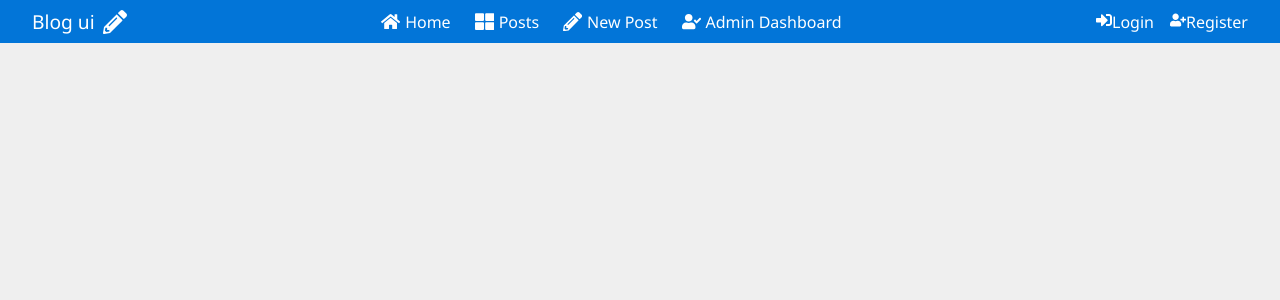
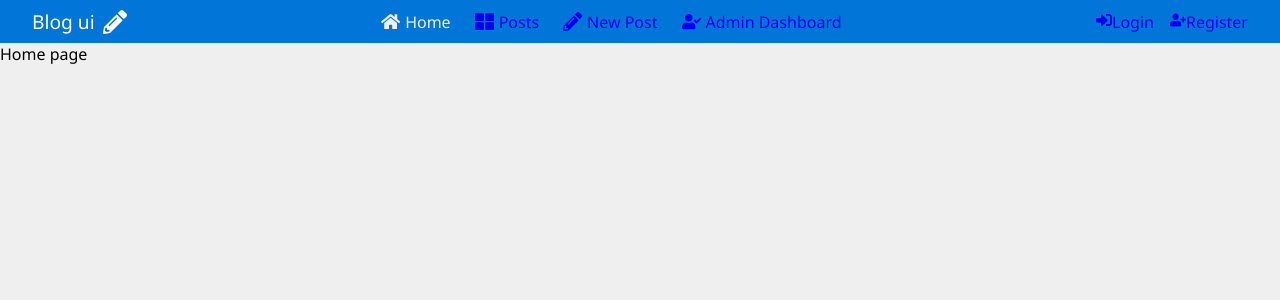
Before and after one commit to eldiaby/blog-app, a React (Vite) app in the folder front-end/: page / in a window 1280 px wide. Shown: the top 300 px of the page. Built offline with nearby package versions, Linux system fonts and the light colour scheme.

Commit message:
Add: react router logic

```diff
--- a/front-end/src/App.tsx
+++ b/front-end/src/App.tsx
@@ -1,7 +1,7 @@
-import { Header } from "@/components/Header";
+import ReactRouter from "./providers/ReactRouter";
 
 function App() {
-  return <Header />;
+  return <ReactRouter />;
 }
 
 export default App;
--- a/front-end/src/components/Header/Header.scss
+++ b/front-end/src/components/Header/Header.scss
@@ -44,7 +44,7 @@
       cursor: pointer;
       font-weight: 500;
 
-      &:hover {
+      &:hover, &.active {
         color: colors.$main-color;
       }
 
--- a/front-end/src/components/Header/Header.tsx
+++ b/front-end/src/components/Header/Header.tsx
@@ -1,3 +1,4 @@
+import { ROUTES } from "@/constants/routes";
 import "./Header.scss";
 import { useState } from "react";
 import {
@@ -10,6 +11,8 @@ import {
   FaUserCheck,
   FaUserPlus,
 } from "react-icons/fa";
+
+import { Link, NavLink } from "react-router-dom";
 
 const Header: React.FC = () => {
   const [menuOpen, setMenuOpen] = useState(false);
@@ -31,36 +34,36 @@ const Header: React.FC = () => {
       {/* Center Section: Navbar */}
       <nav className={`header__navbar ${menuOpen ? "open" : ""}`}>
         <ul className="header__navbar__list">
-          <li className="header__navbar__link">
+          <NavLink to={ROUTES.ROOT} className="header__navbar__link">
             <FaHome className="header__navbar__icon" />
             Home
-          </li>
-          <li className="header__navbar__link">
+          </NavLink>
+          <NavLink to={ROUTES.PUBLIC.POSTS} className="header__navbar__link">
             <FaThLarge className="header__navbar__icon" />
             Posts
-          </li>
-          <li className="header__navbar__link">
+          </NavLink>
+          <NavLink to={ROUTES.PRIVATE.CREATE_POST} className="header__navbar__link">
             <FaPencilAlt className="header__navbar__icon" />
             New Post
-          </li>
-          <li className="header__navbar__link">
+          </NavLink>
+          <NavLink to={ROUTES.PRIVATE.DASHBOARD} className="header__navbar__link">
             <FaUserCheck className="header__navbar__icon" />
             Admin Dashboard
-          </li>
+          </NavLink>
         </ul>
       </nav>
 
       {/* Right Section: User Actions */}
       <div className="header__header-right">
         <ul className="header__user-actions">
-          <li className="header__user-action">
+          <Link to={ROUTES.PUBLIC.LOGIN} className="header__user-action">
             <FaSignInAlt className="header__user-icon" />
             Login
-          </li>
-          <li className="header__user-action">
+          </Link>
+          <Link to={ROUTES.PUBLIC.REGISTER} className="header__user-action">
             <FaUserPlus className="header__user-icon" />
             Register
-          </li>
+          </Link>
         </ul>
 
         {/* Burger Menu Icon */}
--- /dev/null
+++ b/front-end/src/constants/router.tsx
@@ -0,0 +1,27 @@
+import { createBrowserRouter, type RouteObject } from "react-router-dom";
+
+import AppLayout from "@/layouts/AppLayout";
+import CreatePost from "@/pages/createPost/CreatePost";
+import Dashboard from "@/pages/dashBoard/DashBoard";
+import Login from "@/pages/forms/Login/Login";
+import Register from "@/pages/forms/Register/Register";
+import Home from "@/pages/Home/Home";
+import Posts from "@/pages/posts/Posts";
+
+import { ROUTES } from "./routes";
+
+const routes: RouteObject[] = [
+  {
+    element: <AppLayout />,
+    children: [
+      { index: true, element: <Home /> },
+      { path: ROUTES.PUBLIC.REGISTER, element: <Register /> },
+      { path: ROUTES.PUBLIC.LOGIN, element: <Login /> },
+      { path: ROUTES.PUBLIC.POSTS, element: <Posts /> },
+      { path: ROUTES.PRIVATE.DASHBOARD, element: <Dashboard /> },
+      { path: ROUTES.PRIVATE.CREATE_POST, element: <CreatePost /> },
+    ],
+  },
+];
+
+export default createBrowserRouter(routes);
--- /dev/null
+++ b/front-end/src/constants/routes.ts
@@ -0,0 +1,12 @@
+export const ROUTES = {
+  ROOT: "/",
+  PUBLIC: {
+    LOGIN: "login",
+    REGISTER: "register",
+    POSTS: "posts",
+  },
+  PRIVATE: {
+    DASHBOARD: "dashboard",
+    CREATE_POST: "create-post",
+  },
+} as const;
--- /dev/null
+++ b/front-end/src/layouts/AppLayout.tsx
@@ -0,0 +1,13 @@
+import { Outlet } from "react-router-dom";
+import { Header } from "@/components/Header";
+
+const AppLayout: React.FC = () => {
+  return (
+    <main>
+      <Header />
+      <Outlet />
+    </main>
+  );
+};
+
+export default AppLayout;
--- /dev/null
+++ b/front-end/src/pages/createPost/CreatePost.tsx
@@ -0,0 +1,5 @@
+const CreatePost: React.FC = () => {
+  return <div>Create post route</div>;
+};
+
+export default CreatePost;
--- /dev/null
+++ b/front-end/src/pages/dashBoard/DashBoard.tsx
@@ -0,0 +1,5 @@
+const DashBourd: React.FC = () => {
+  return <div>Admin dash bourd</div>;
+};
+
+export default DashBourd;
--- /dev/null
+++ b/front-end/src/pages/posts/Posts.tsx
@@ -0,0 +1,5 @@
+const Posts: React.FC = () => {
+  return <div>Posts page</div>;
+};
+
+export default Posts;
--- a/front-end/src/providers/ReactRouter.tsx
+++ b/front-end/src/providers/ReactRouter.tsx
@@ -1,28 +1,8 @@
-import type { ReactNode } from "react";
+import { RouterProvider } from "react-router-dom";
+import router from "@/constants/router";
 
-import { createBrowserRouter, RouterProvider } from "react-router-dom";
-
-import Login from "@/pages/forms/Login/Login";
-import Register from "@/pages/forms/Register/Register";
-import Home from "@/pages/Home/Home";
-
-const router = createBrowserRouter([
-  {
-    element: <Home />,
-    path: "/",
-  },
-  {
-    element: <Login />,
-    path: "/login",
-  },
-  {
-    element: <Register />,
-    path: "/rigister",
-  },
-]);
-
-const ReactRouter: React.FC<{ children?: ReactNode }> = ({ children }) => {
-  return <RouterProvider router={router}> {children && children}</RouterProvider>;
+const ReactRouter: React.FC = () => {
+  return <RouterProvider router={router} />;
 };
 
 export default ReactRouter;
```
